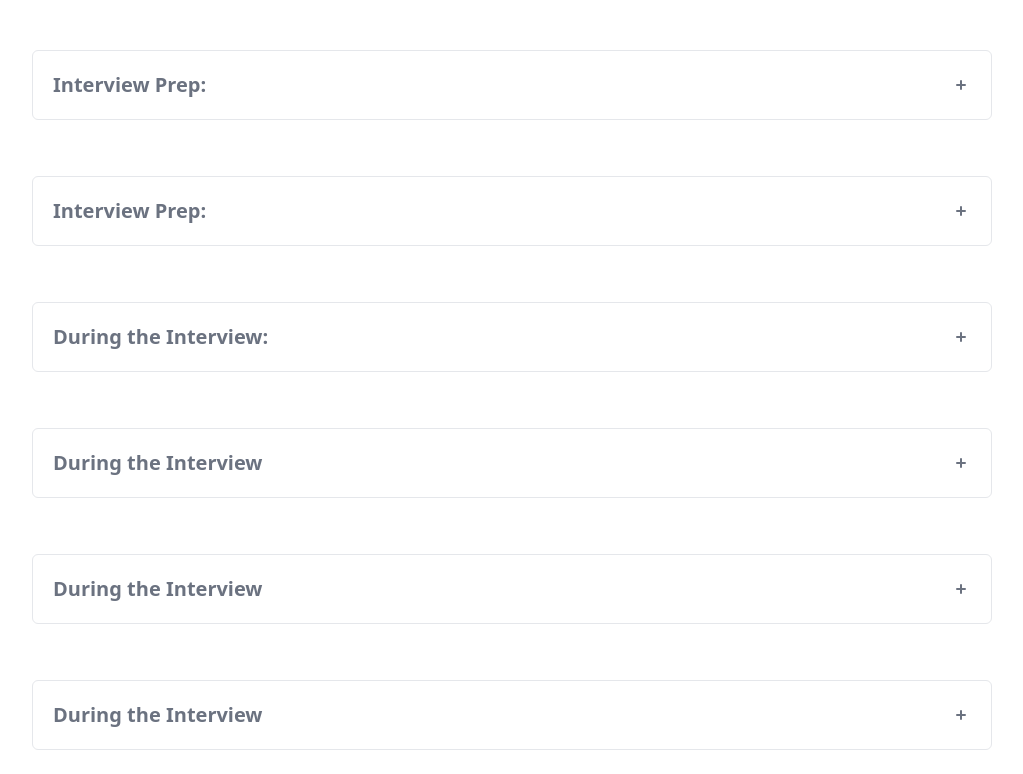
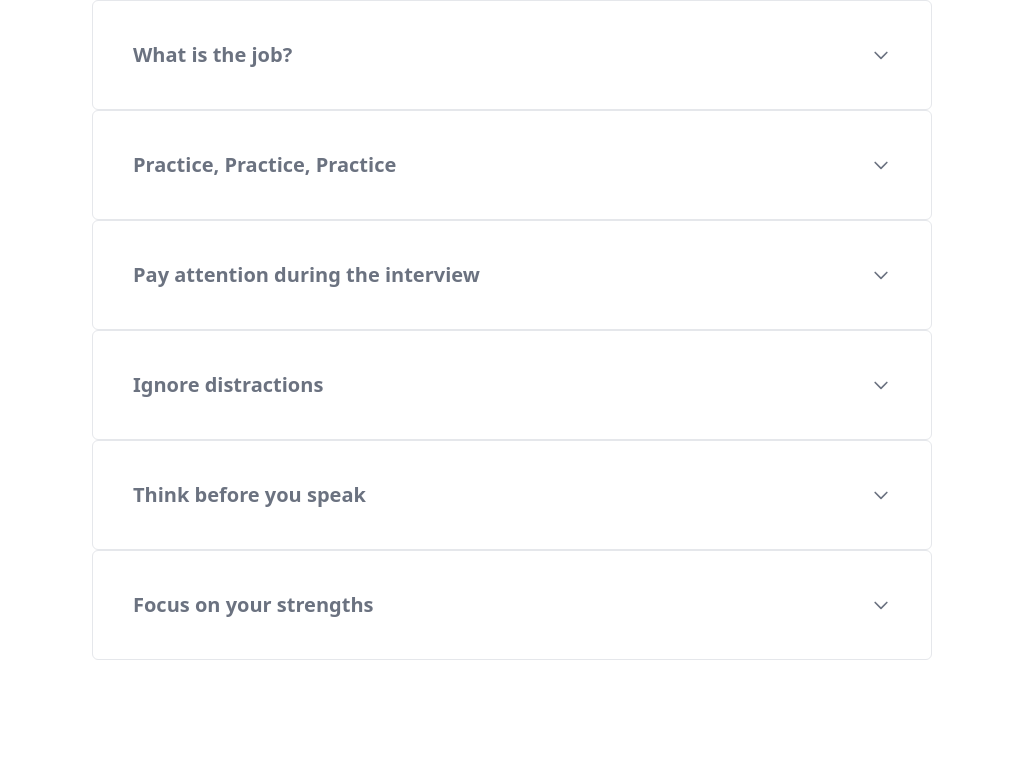
Before and after one commit to RavenGard/SoftIQ, a React (Vite) app in the folder client/: page /tips in a window 1280 px wide. Shown: the part 566-1340 px from the top of the page, without its empty margins (128-1151 px from the left). After the commit the page ends 1306 px from the top, so only its background shows below. Built offline with nearby package versions, Linux system fonts and the light colour scheme.

Commit message:
fixed styling for accordion

```diff
--- a/client/src/Components/Tips/Accordion.jsx
+++ b/client/src/Components/Tips/Accordion.jsx
@@ -1,5 +1,9 @@
+/**
+ * example followed: https://www.material-tailwind.com/docs/react/accordion
+ */
+
 import React from "react";
-import { Fragment, useState } from "react";
+import { useState } from "react";
 import {
   Accordion,
   AccordionHeader,
@@ -7,14 +11,27 @@ import {
 } from "@material-tailwind/react";
 import { tipsData } from "../../assets/tips";
 
-// interface TipsProps {
-//     id: Number,
 
-// }
+function Icon({ id, open }) {
+  return (
+    <svg
+      xmlns="http://www.w3.org/2000/svg"
+      className={`${
+        id === open ? "rotate-180" : ""
+      } h-5 w-5 transition-transform`}
+      fill="none"
+      viewBox="0 0 24 24"
+      stroke="currentColor"
+      strokeWidth={2}
+    >
+      <path strokeLinecap="round" strokeLinejoin="round" d="M19 9l-7 7-7-7" />
+    </svg>
+  );
+}
 
 const TipAccordion = () => {
 
-  const [open, setOpen] = useState(1);
+  const [open, setOpen] = useState(0);
 
   const handleOpen = (value) => {
     setOpen(open === value ? 0 : value);
@@ -24,12 +41,12 @@ const TipAccordion = () => {
   const theAccordion = tipsData.map((data, key) => {
   return (
     <div key={key}>
-        <div class=" flex flex-col pt-14 items-center">
-            <div class="flex items-center justify-between w-9/12 p-5 font-medium text-left text-gray-500 border border-b-1 border-gray-200 rounded-md focus:ring-4 focus:ring-gray-200 dark:focus:ring-gray-800 dark:border-gray-700 dark:text-gray-400 hover:bg-gray-100 dark:hover:bg-gray-800">
+        <div class=" flex flex-col items-center ">
+            <div class="flex items-center justify-between w-9/12 p-10 font-medium text-left text-gray-500 border border-b-1 border-gray-200 rounded-md focus:ring-4 focus:ring-gray-200 dark:focus:ring-gray-800 dark:border-gray-700 dark:text-neutral-950 hover:text-white hover:bg-indigo-950 dark:hover:bg-gray-500">
 
-              <Accordion open={open === data.tipId}>
+              <Accordion open={open === data.tipId} icon={<Icon id={data.tipId} open={open} />}>
                 <AccordionHeader onClick={() => handleOpen(data.tipId)}>
-                  {data.tipType}
+                  {data.tipTitle}
                 </AccordionHeader>
 
                 <AccordionBody>
@@ -45,7 +62,9 @@ const TipAccordion = () => {
 
 // need to have a return statement inside the component that is OUTSIDE of a function
 return (
-  theAccordion
+  <div className="m-20">
+    {theAccordion}
+  </div>
 )
 
 };
--- a/client/src/assets/tips.js
+++ b/client/src/assets/tips.js
@@ -1,7 +1,8 @@
 export const tipsData = [
     {
         tipId: 1,
-        tipType: "Interview Prep: ",
+        tipType: "Interview Prep",
+        tipTitle: "Who are you interviewing with?",
         description: "Research the company: " +
         "Take the time to learn about the company you're " +
         "interviewing with. Check out their website, " +
@@ -9,7 +10,8 @@ export const tipsData = [
     },
     {
         tipId: 2,
-        tipType: "Interview Prep: ",
+        tipType: "Interview Prep",
+        tipTitle: "What to wear?",
         description: "Dress appropriately: Make sure you "+
         "dress professionally for the interview. "+
         "This will show that you take the opportunity "+
@@ -17,7 +19,8 @@ export const tipsData = [
     },
     {
         tipId: 3,
-        tipType: "Interview Prep: ",
+        tipType: "Interview Prep",
+        tipTitle: "What is the job?",
         description: "Review the job description: "+
         "Make sure you understand the job requirements "+
         "and responsibilities. This will help you tailor"+
@@ -25,7 +28,8 @@ export const tipsData = [
     },
     {
         tipId: 4,
-        tipType: "Interview Prep: ",
+        tipType: "Interview Prep",
+        tipTitle: "Practice, Practice, Practice",
         description: "Practice common interview questions:"+
         " Review common interview questions and practice "+
         "your responses. This will help you feel more "+
@@ -33,7 +37,8 @@ export const tipsData = [
     },
     {
         tipId: 5,
-        tipType: "During the Interview: ",
+        tipType: "During the Interview",
+        tipTitle: "Pay attention during the interview",
         description: "Listen carefully: Pay close attention "+
         "to the interviewer's questions and listen carefully "+
         "to their responses. This will help you understand what "+
@@ -42,6 +47,7 @@ export const tipsData = [
     {
         tipId: 6,
         tipType: "During the Interview",
+        tipTitle: "Ignore distractions",
         description: "Stay focused: During the interview, "+
         "stay focused on the conversation and avoid distractions. "+
         "Make eye contact, nod and smile appropriately, and avoid "+
@@ -50,6 +56,7 @@ export const tipsData = [
     {
         tipId: 7,
         tipType: "During the Interview",
+        tipTitle: "Think before you speak",
         description: "Be concise: When answering questions, "+
         "be concise and to the point. Avoid rambling or going "+
         "off on tangents, as this can make you appear disorganized or unprepared."
@@ -57,54 +64,7 @@ export const tipsData = [
     {
         tipId: 8,
         tipType: "During the Interview",
-        description: "Highlight your strengths: Use the interview as "+
-        "an opportunity to highlight your strengths and accomplishments. "+
-        "Provide specific examples of your skills and experiences, "+
-        "and explain how they relate to the job you're applying for."
-    },
-    {
-        tipId: 9,
-        tipType: "During the Interview",
-        description: "Highlight your strengths: Use the interview as "+
-        "an opportunity to highlight your strengths and accomplishments. "+
-        "Provide specific examples of your skills and experiences, "+
-        "and explain how they relate to the job you're applying for."
-    },
-    {
-        tipId: 10,
-        tipType: "During the Interview",
-        description: "Highlight your strengths: Use the interview as "+
-        "an opportunity to highlight your strengths and accomplishments. "+
-        "Provide specific examples of your skills and experiences, "+
-        "and explain how they relate to the job you're applying for."
-    },
-    {
-        tipId: 11,
-        tipType: "During the Interview",
-        description: "Highlight your strengths: Use the interview as "+
-        "an opportunity to highlight your strengths and accomplishments. "+
-        "Provide specific examples of your skills and experiences, "+
-        "and explain how they relate to the job you're applying for."
-    },
-    {
-        tipId: 12,
-        tipType: "During the Interview",
-        description: "Highlight your strengths: Use the interview as "+
-        "an opportunity to highlight your strengths and accomplishments. "+
-        "Provide specific examples of your skills and experiences, "+
-        "and explain how they relate to the job you're applying for."
-    },
-    {
-        tipId: 13,
-        tipType: "During the Interview",
-        description: "Highlight your strengths: Use the interview as "+
-        "an opportunity to highlight your strengths and accomplishments. "+
-        "Provide specific examples of your skills and experiences, "+
-        "and explain how they relate to the job you're applying for."
-    },
-    {
-        tipId: 14,
-        tipType: "During the Interview",
+        tipTitle: "Focus on your strengths",
         description: "Highlight your strengths: Use the interview as "+
         "an opportunity to highlight your strengths and accomplishments. "+
         "Provide specific examples of your skills and experiences, "+
```
